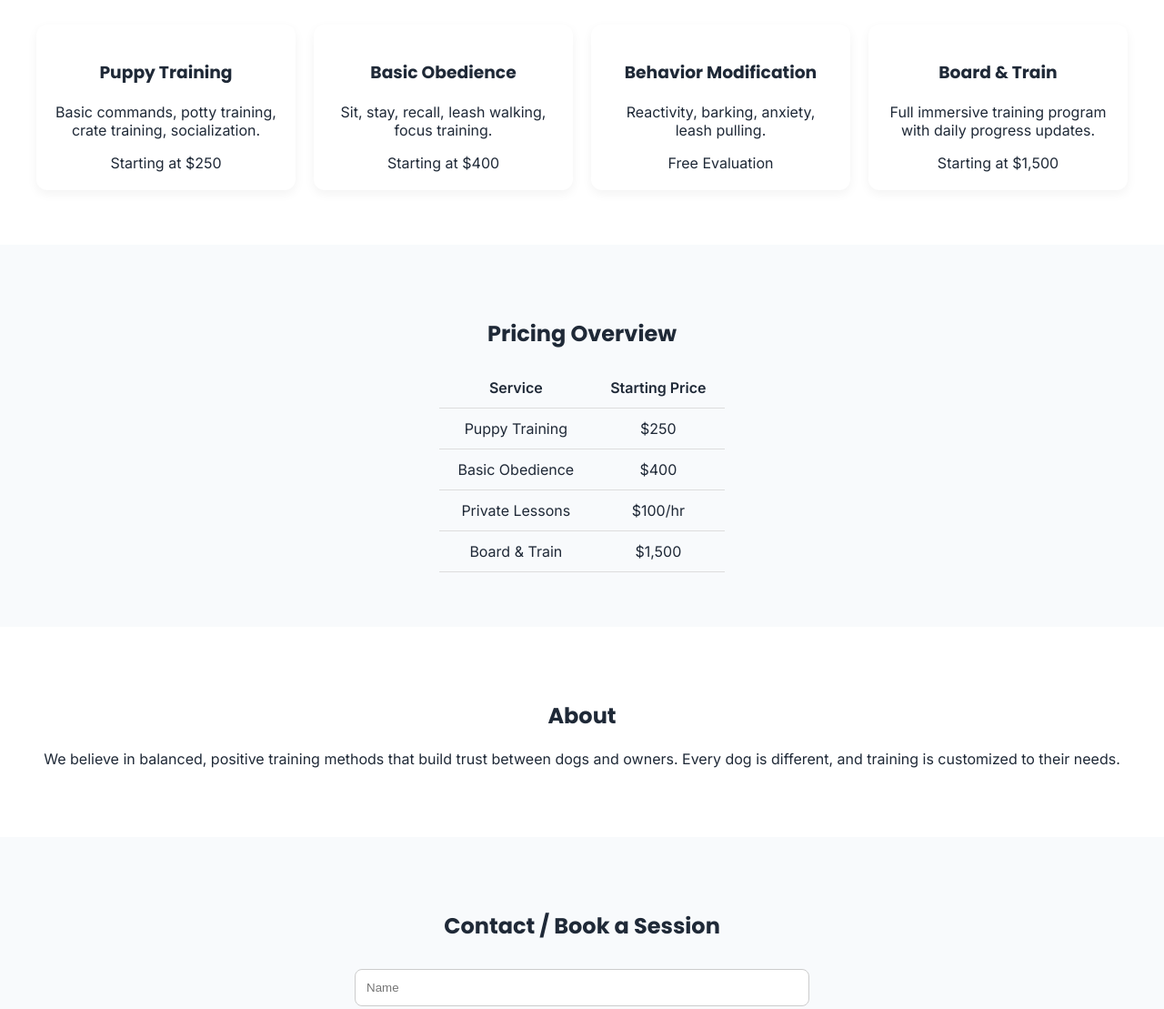
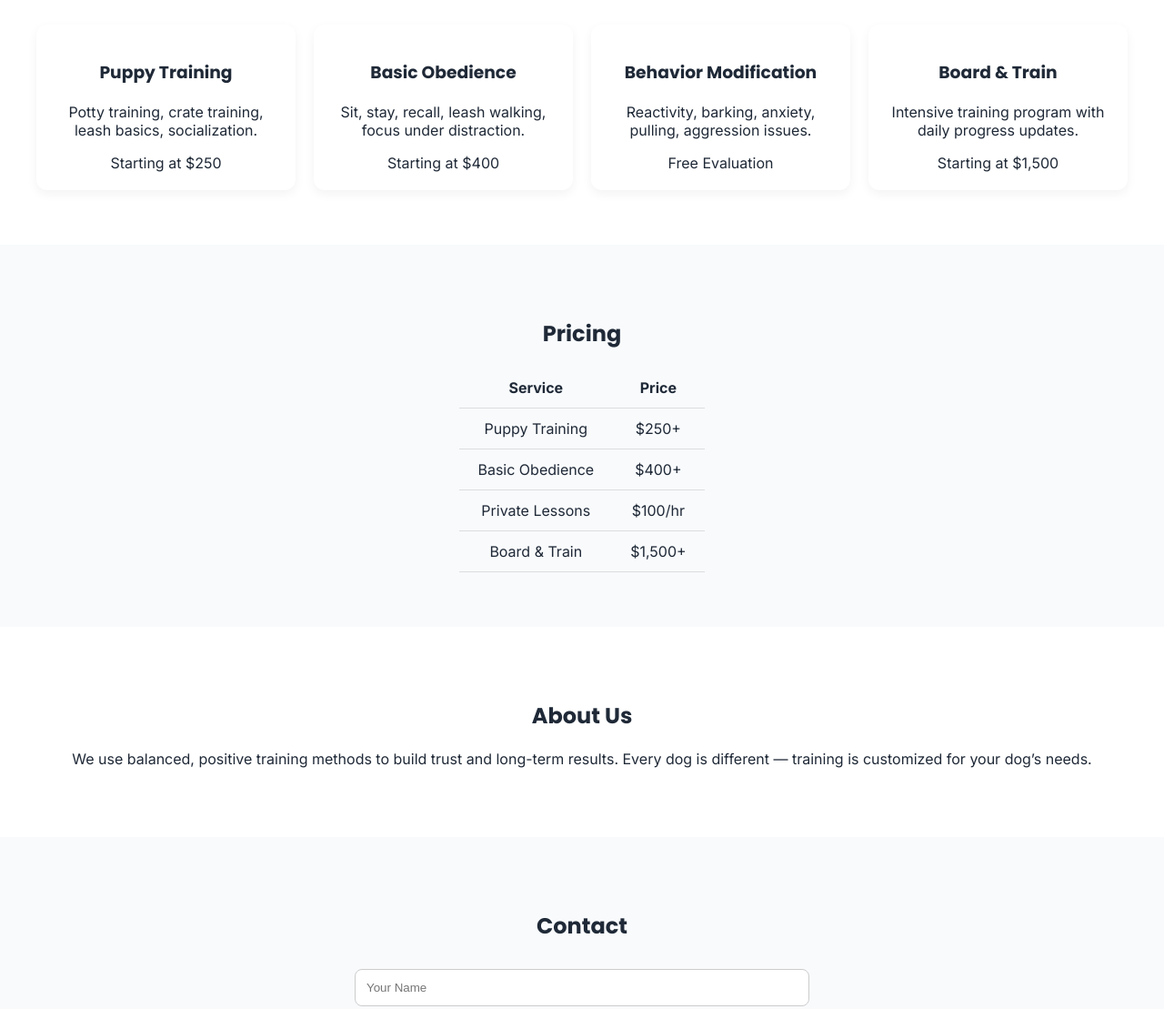
Before and after one commit to River863/wessmadek9, a plain HTML site: page index.html in a window 1280 px wide. Shown: the part 677-1786 px from the top of the page at 91% size. Drawn offline with Linux system fonts and the light colour scheme; files that its build step writes are made by us from their sources.

Commit message:
Revise content and structure in index.html
Updated the title and various text elements for clarity and consistency. Adjusted service descriptions and pricing format.

```diff
--- a/index.html
+++ b/index.html
@@ -3,9 +3,12 @@
 <head>
   <meta charset="UTF-8" />
   <meta name="viewport" content="width=device-width, initial-scale=1.0"/>
-  <title>Dog Training Services</title>
-  <link rel="stylesheet" href="css/style.css"/>
-  <link href="https://fonts.googleapis.com/css2?family=Inter:wght@300;400;600&family=Poppins:wght@500;700&display=swap" rel="stylesheet">
+  <title>K9 Dog Training Services</title>
+
+  <link rel="stylesheet" href="style.css">
+  <script defer src="script.js"></script>
+
+  <link href="https://fonts.googleapis.com/css2?family=Inter:wght@300;400;600;700&family=Poppins:wght@500;700&display=swap" rel="stylesheet">
 </head>
 
 <body>
@@ -22,8 +25,9 @@
 
 <section class="hero">
   <div class="hero-content">
-    <h1>Professional Dog Training That Actually Works</h1>
-    <p>Puppy training, obedience, and behavior modification in Riverside & surrounding areas.</p>
+    <h1>Professional Dog Training That Works</h1>
+    <p>Helping dogs and owners build better behavior, trust, and communication.</p>
+
     <div class="hero-buttons">
       <a href="#services" class="btn">View Services</a>
       <a href="#contact" class="btn-outline">Get a Quote</a>
@@ -41,66 +45,68 @@
   <h2>Services</h2>
 
   <div class="grid">
+
     <div class="card">
       <h3>Puppy Training</h3>
-      <p>Basic commands, potty training, crate training, socialization.</p>
+      <p>Potty training, crate training, leash basics, socialization.</p>
       <span>Starting at $250</span>
     </div>
 
     <div class="card">
       <h3>Basic Obedience</h3>
-      <p>Sit, stay, recall, leash walking, focus training.</p>
+      <p>Sit, stay, recall, leash walking, focus under distraction.</p>
       <span>Starting at $400</span>
     </div>
 
     <div class="card">
       <h3>Behavior Modification</h3>
-      <p>Reactivity, barking, anxiety, leash pulling.</p>
+      <p>Reactivity, barking, anxiety, pulling, aggression issues.</p>
       <span>Free Evaluation</span>
     </div>
 
     <div class="card">
       <h3>Board & Train</h3>
-      <p>Full immersive training program with daily progress updates.</p>
+      <p>Intensive training program with daily progress updates.</p>
       <span>Starting at $1,500</span>
     </div>
+
   </div>
 </section>
 
 <section id="pricing" class="section light">
-  <h2>Pricing Overview</h2>
+  <h2>Pricing</h2>
 
   <table>
-    <tr><th>Service</th><th>Starting Price</th></tr>
-    <tr><td>Puppy Training</td><td>$250</td></tr>
-    <tr><td>Basic Obedience</td><td>$400</td></tr>
+    <tr><th>Service</th><th>Price</th></tr>
+    <tr><td>Puppy Training</td><td>$250+</td></tr>
+    <tr><td>Basic Obedience</td><td>$400+</td></tr>
     <tr><td>Private Lessons</td><td>$100/hr</td></tr>
-    <tr><td>Board & Train</td><td>$1,500</td></tr>
+    <tr><td>Board & Train</td><td>$1,500+</td></tr>
   </table>
 </section>
 
 <section id="about" class="section">
-  <h2>About</h2>
+  <h2>About Us</h2>
   <p>
-    We believe in balanced, positive training methods that build trust between dogs and owners.
-    Every dog is different, and training is customized to their needs.
+    We use balanced, positive training methods to build trust and long-term results.
+    Every dog is different — training is customized for your dog’s needs.
   </p>
 </section>
 
 <section id="contact" class="section light">
-  <h2>Contact / Book a Session</h2>
+  <h2>Contact</h2>
 
   <form>
-    <input type="text" placeholder="Name" required />
-    <input type="email" placeholder="Email" required />
-    <input type="text" placeholder="Dog Breed & Age" />
+    <input type="text" placeholder="Your Name" required>
+    <input type="email" placeholder="Email" required>
+    <input type="text" placeholder="Dog Breed & Age">
     <textarea placeholder="Tell us about your dog"></textarea>
-    <button type="submit">Send Request</button>
+    <button type="submit">Send</button>
   </form>
 </section>
 
 <footer>
-  <p>© 2026 K9 Training Services | Riverside, CA</p>
+  <p>© 2026 K9 Dog Training Services</p>
 </footer>
 
 </body>
```
